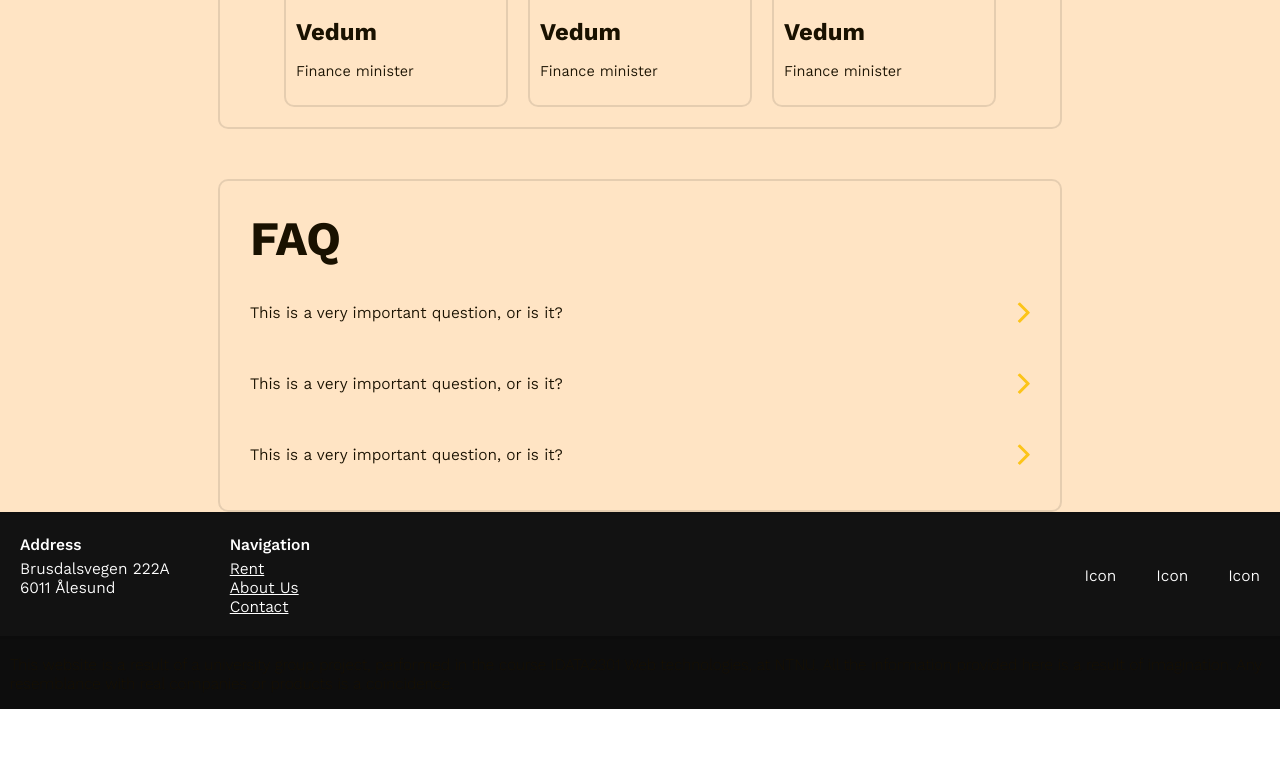
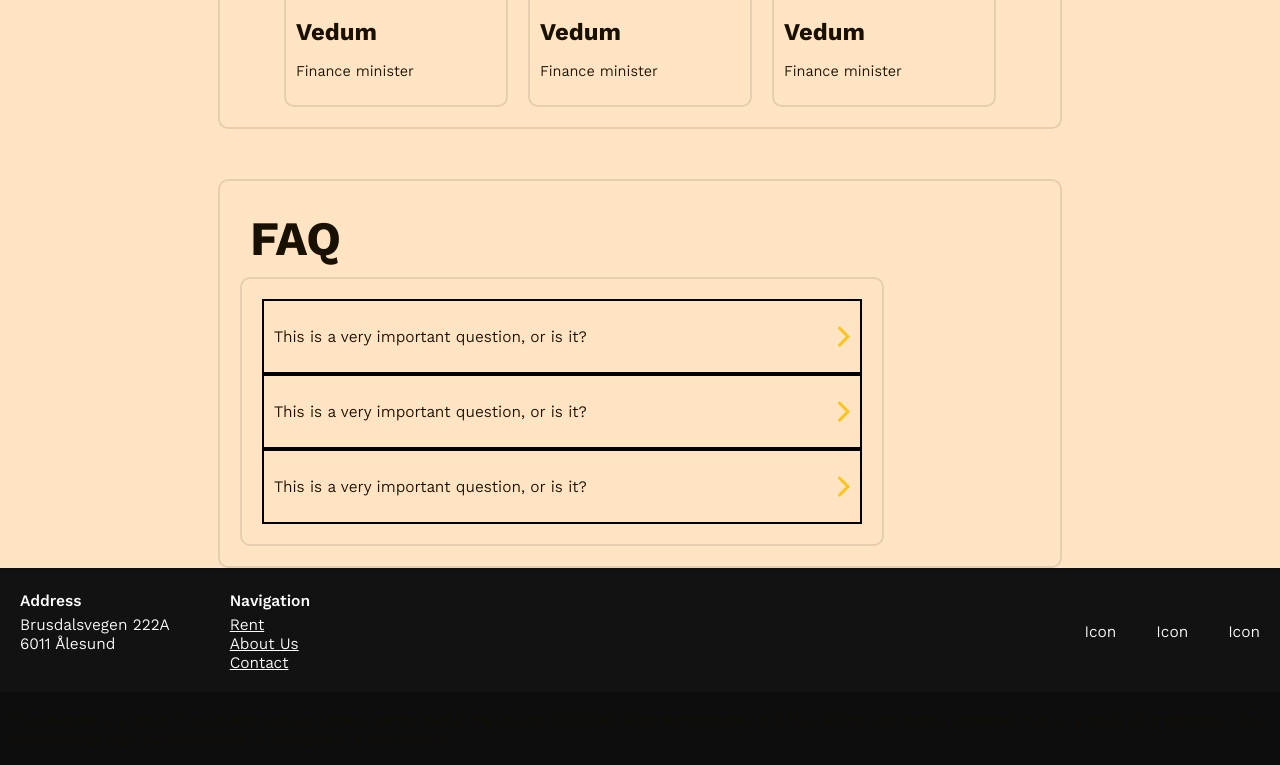
Before and after one commit to ludlun04/IDATA2301-Project, a React (Create React App) app: page /about in a window 1280 px wide. Shown: the part 895-1660 px from the top of the page. Before the commit the page ends 1604 px from the top, so only its background shows below. Built offline with nearby package versions, Linux system fonts and the light colour scheme.

Commit message:
animation for faq section drop down answer

```diff
--- a/src/components/FaqSection/FaqSection.css
+++ b/src/components/FaqSection/FaqSection.css
@@ -1,5 +1,6 @@
 .FaqSection {
     padding: 10px;
+    border: solid black 2px;
 }
 
 .faqSectionQuestionAndIconContainer {
@@ -10,10 +11,12 @@
 
 .faqSectionAnswerContainer {
     align-items: center;
-    display: none;
+    /*display: none;*/
+    overflow: hidden;
     /*max-height: 0;*/
     /*transition: transform .3s ease-in-out;*/
     /*transform: scaleY(0);*/
+    transition: height 0.5s ease;
 }
 
 .faqSectionAnswerContainer.active {
@@ -32,6 +35,7 @@
 .faqSectionIcon {
     transition: transform .1s ease-in-out;
     transform: rotate(0deg);
+    cursor: pointer;
 }
 .faqSectionIcon.active {
     transform: rotate(90deg);
--- a/src/components/FaqSection/FaqSection.jsx
+++ b/src/components/FaqSection/FaqSection.jsx
@@ -17,7 +17,7 @@ export default function FaqSection() {
                      alt={"Arrow for triggering displaying the answer of this question"}
                      onClick={triggerToggle}></img>
             </div>
-            <div className={`faqSectionAnswerContainer ${menuActive ? "active" : ""}`}>
+            <div className={`faqSectionAnswerContainer`} style={{height: `${menuActive ? "100px" : "0px"}`}}>
                 <p className={"faqSectionAnswer"}>And this is a very important answer.</p>
             </div>
         </div>
--- a/src/pages/about/About.css
+++ b/src/pages/about/About.css
@@ -35,6 +35,22 @@
     max-width: 100%;
 }
 
+.aboutFaq {
+
+}
+
+.aboutFaqSectionContainer {
+    display: flex;
+    flex-direction: column;
+    justify-content: space-between;
+    border: solid 2px rgba(0, 0, 0, .1);
+    padding: 20px;
+    border-radius: 10px;
+    width: 600px;
+}
+
+FaqSection
+
 @media only screen and (max-width: 1024px) {
 
     .aboutHeader {
--- a/src/pages/about/About.jsx
+++ b/src/pages/about/About.jsx
@@ -26,7 +26,7 @@ export default function About() {
             </div>
             <div className={"aboutFaq"}>
                 <h1 className={"aboutHeader"}>FAQ</h1>
-                <div className={"aboutFaqMenuContainer"}>
+                <div className={"aboutFaqSectionContainer"}>
                     <FaqSection></FaqSection>
                     <FaqSection></FaqSection>
                     <FaqSection></FaqSection>
```
